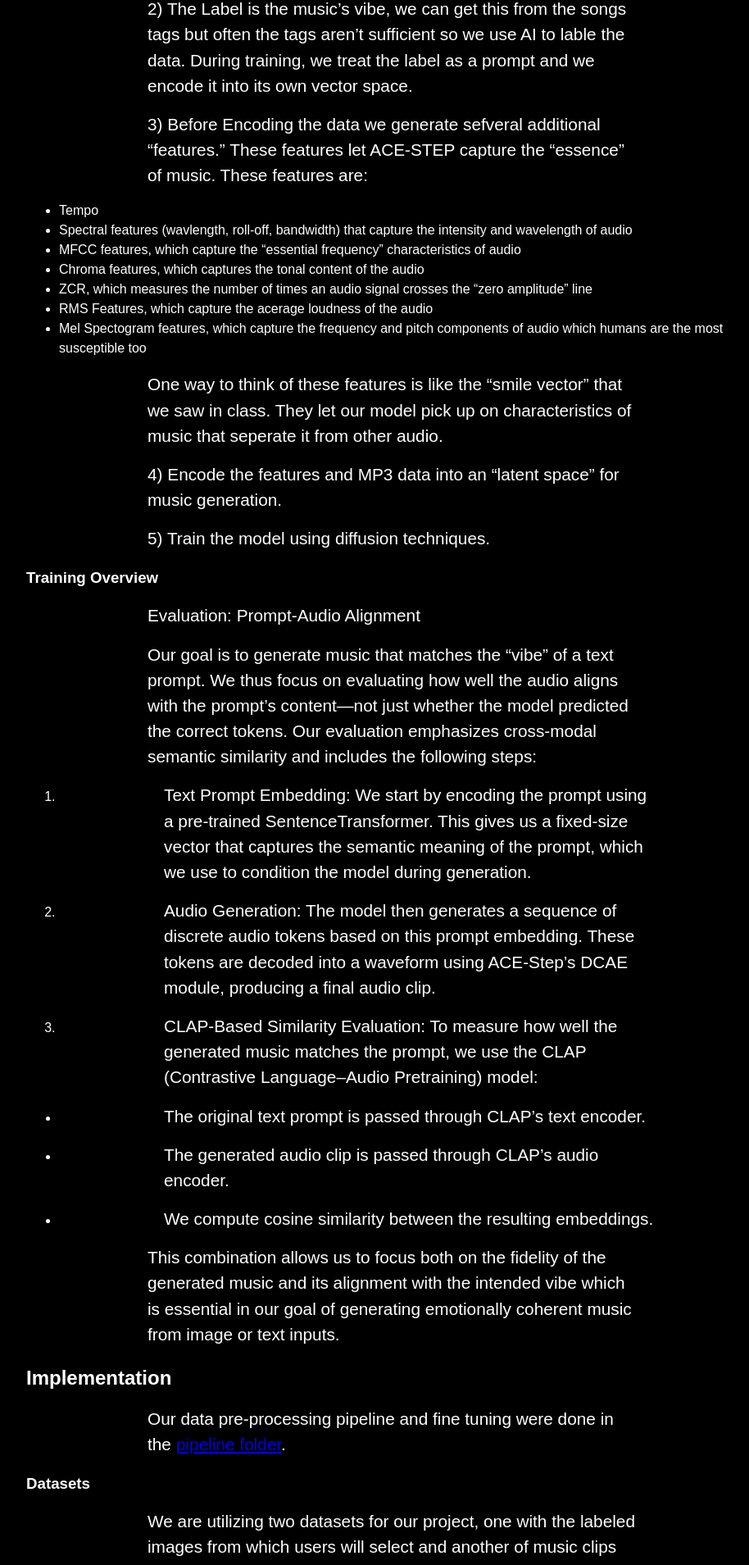
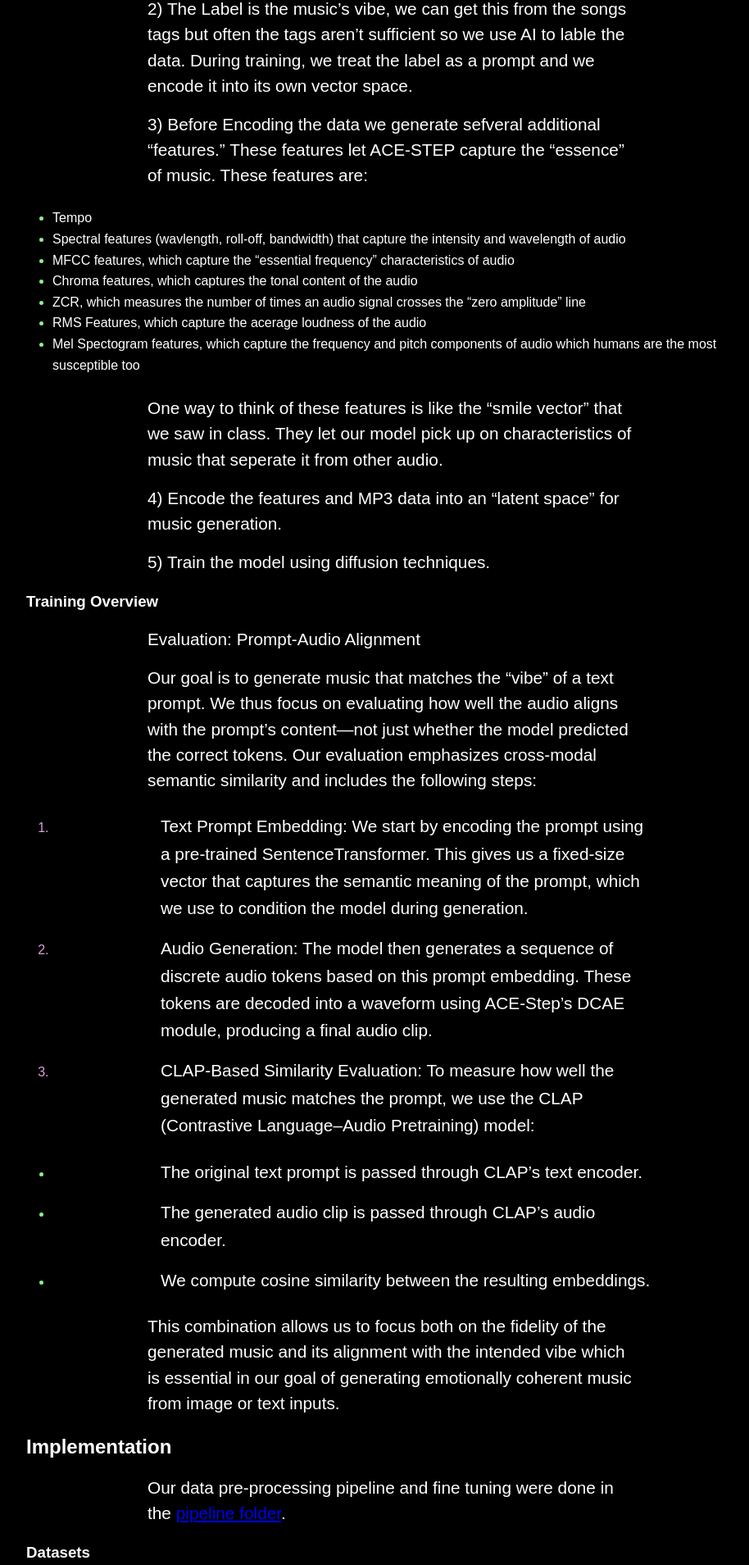
Before and after one commit to import-ariel/bayes_beats, a Jekyll site: the page built from methodology.md, in a window 1280 px wide. Shown: the part 3063-4972 px from the top of the page at 82% size, without its empty margins (160-1074 px from the left). Built offline with Jekyll 4.4.1, drawn with Linux system fonts in a browser that asks for light colours.

Commit message:
refactor: adding some style to list elements

```diff
--- a/_layouts/methodology.html
+++ b/_layouts/methodology.html
@@ -79,6 +79,52 @@
       background-color: lightgreen;
       color: black;
     }
+
+    /* Lists: Improve spacing, bullets, and readability */
+    .wrapper ul,
+    .wrapper ol {
+      margin: 1.5rem 0;
+      padding-left: 2rem;
+      line-height: 1.6;
+    }
+
+    .wrapper ul li::marker {
+      color: lightgreen;
+    }
+
+    .wrapper ol li::marker {
+      color: plum;
+    }
+
+    /* Tables: Add borders, spacing, and contrast */
+    .wrapper table {
+      width: 100%;
+      border-collapse: collapse;
+      margin: 2rem 0;
+      font-size: 0.95rem;
+      border: 1px solid #444;
+    }
+
+    .wrapper th,
+    .wrapper td {
+      padding: 0.75rem 1rem;
+      border: 1px solid #444;
+      text-align: left;
+    }
+
+    .wrapper th {
+      background-color: #222;
+      color: #fff;
+      font-weight: bold;
+    }
+
+    .wrapper tr:nth-child(even) {
+      background-color: #111;
+    }
+
+    .wrapper tr:hover {
+      background-color: #222;
+    }
   </style>
 </head>
 <body
```
